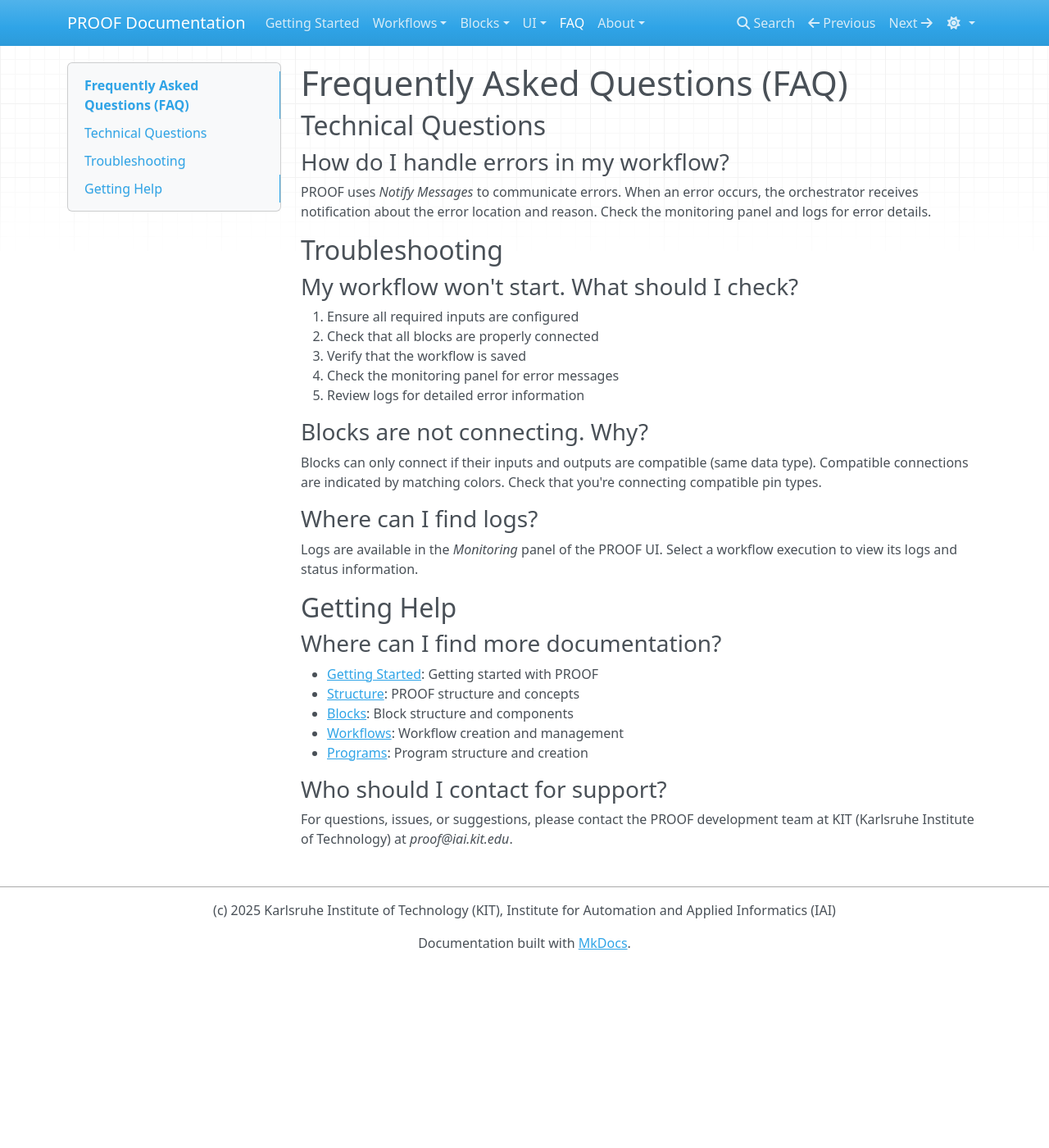
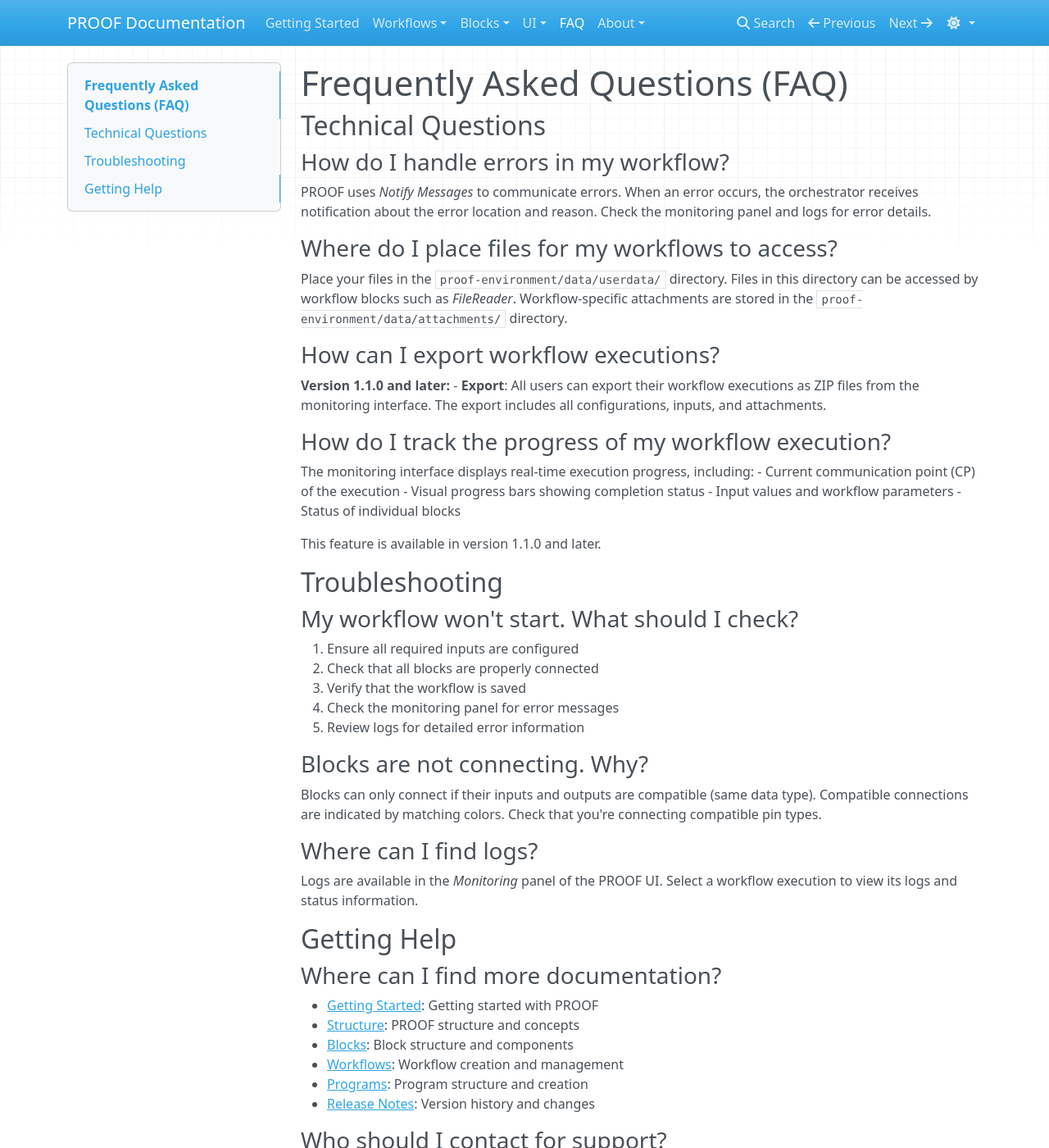
Before and after one commit to KIT-IAI-PROOF/kit-iai-proof.github.io, an MkDocs documentation site: the page built from docs/faq.md, in a window 1280 px wide and 1400 px high. Shown: the whole window at 82% size. Built offline with MkDocs 1.6.1, drawn with Linux system fonts in a browser that asks for light colours; nearby versions of some CDN libraries.

Commit message:
docs: update the FAQ page with new V1.1.0 features

```diff
--- a/docs/faq.md
+++ b/docs/faq.md
@@ -4,6 +4,22 @@
 
 ### How do I handle errors in my workflow?
 PROOF uses *Notify Messages* to communicate errors. When an error occurs, the orchestrator receives notification about the error location and reason. Check the monitoring panel and logs for error details.
+
+### Where do I place files for my workflows to access?
+Place your files in the `proof-environment/data/userdata/` directory. Files in this directory can be accessed by workflow blocks such as *FileReader*. Workflow-specific attachments are stored in the `proof-environment/data/attachments/` directory.
+
+### How can I export workflow executions?
+**Version 1.1.0 and later:**
+- **Export**: All users can export their workflow executions as ZIP files from the monitoring interface. The export includes all configurations, inputs, and attachments.
+
+### How do I track the progress of my workflow execution?
+The monitoring interface displays real-time execution progress, including:
+- Current communication point (CP) of the execution
+- Visual progress bars showing completion status
+- Input values and workflow parameters
+- Status of individual blocks
+
+This feature is available in version 1.1.0 and later.
 
 ## Troubleshooting
 
@@ -28,6 +44,7 @@
 - [Blocks](Block/overview.md): Block structure and components
 - [Workflows](Workflow/proof-workflows.md): Workflow creation and management
 - [Programs](Program/proof-programs.md): Program structure and creation
+- [Release Notes](About/release-notes.md): Version history and changes
 
 ### Who should I contact for support?
 For questions, issues, or suggestions, please contact the PROOF development team at KIT (Karlsruhe Institute of Technology) at *proof@iai.kit.edu*.
```
